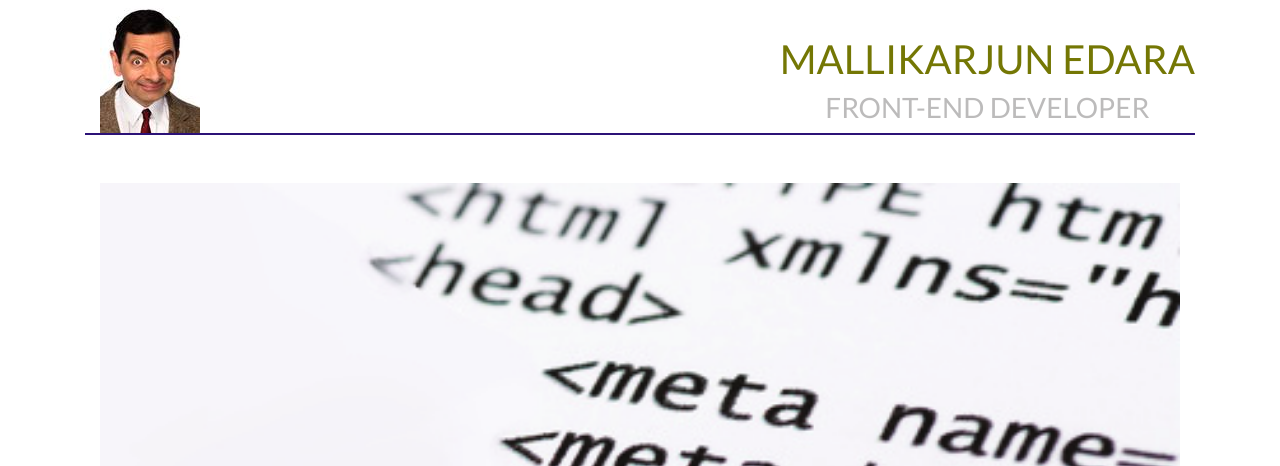
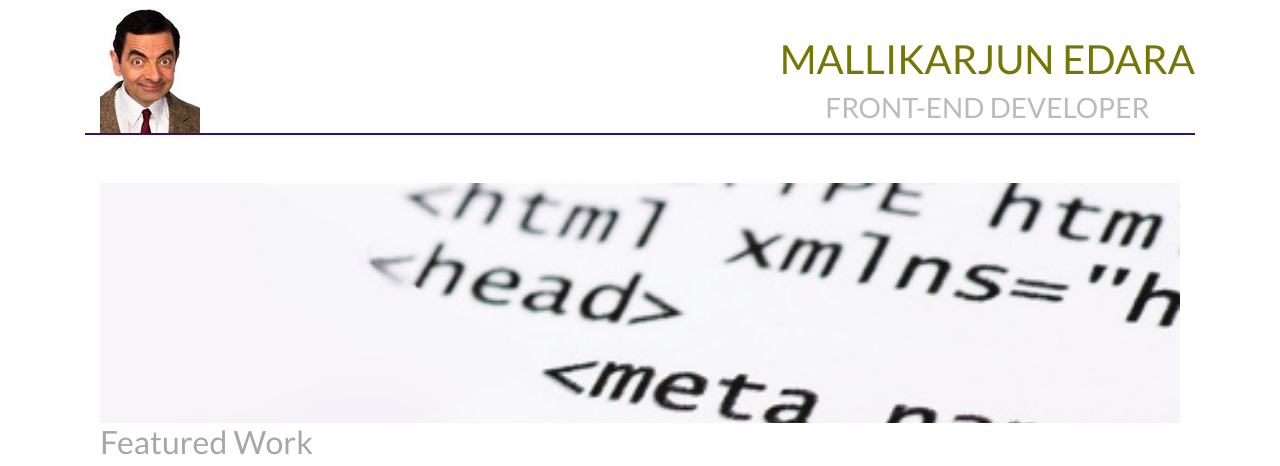
Before and after one commit to mallikarjun-edara/Web_class, a plain HTML site: page WebPart/ICP3/Source/RWD Task/input/input.html in a window 1280 px wide. Shown: the top 466 px of the page. Drawn offline with nearby package versions, Linux system fonts and the light colour scheme; grey boxes are pictures that could not be loaded.

Commit message:
Update input.html

```diff
--- a/WebPart/ICP3/Source/RWD Task/input/input.html
+++ b/WebPart/ICP3/Source/RWD Task/input/input.html
@@ -19,6 +19,7 @@ TODO:
         .col-lg-12 {
             white-space: nowrap !important;
             max-width: 100%;
+
             overflow: auto;
         }
         .col-lg-3 {
@@ -49,8 +50,8 @@ TODO:
     </div>
 </div>
 <br><br>
-<div class="col-lg-12">
-    <img style="min-width: 100%" src="../SampleImages/Image.png">
+<div class="col-lg-12" style="max-height:30vh">
+    <img style="min-width: 100% " src="../SampleImages/Image.png">
 </div>
 <div class="container col-lg-12">
     <h2 style="opacity: .4;">Featured Work </h2>
```
